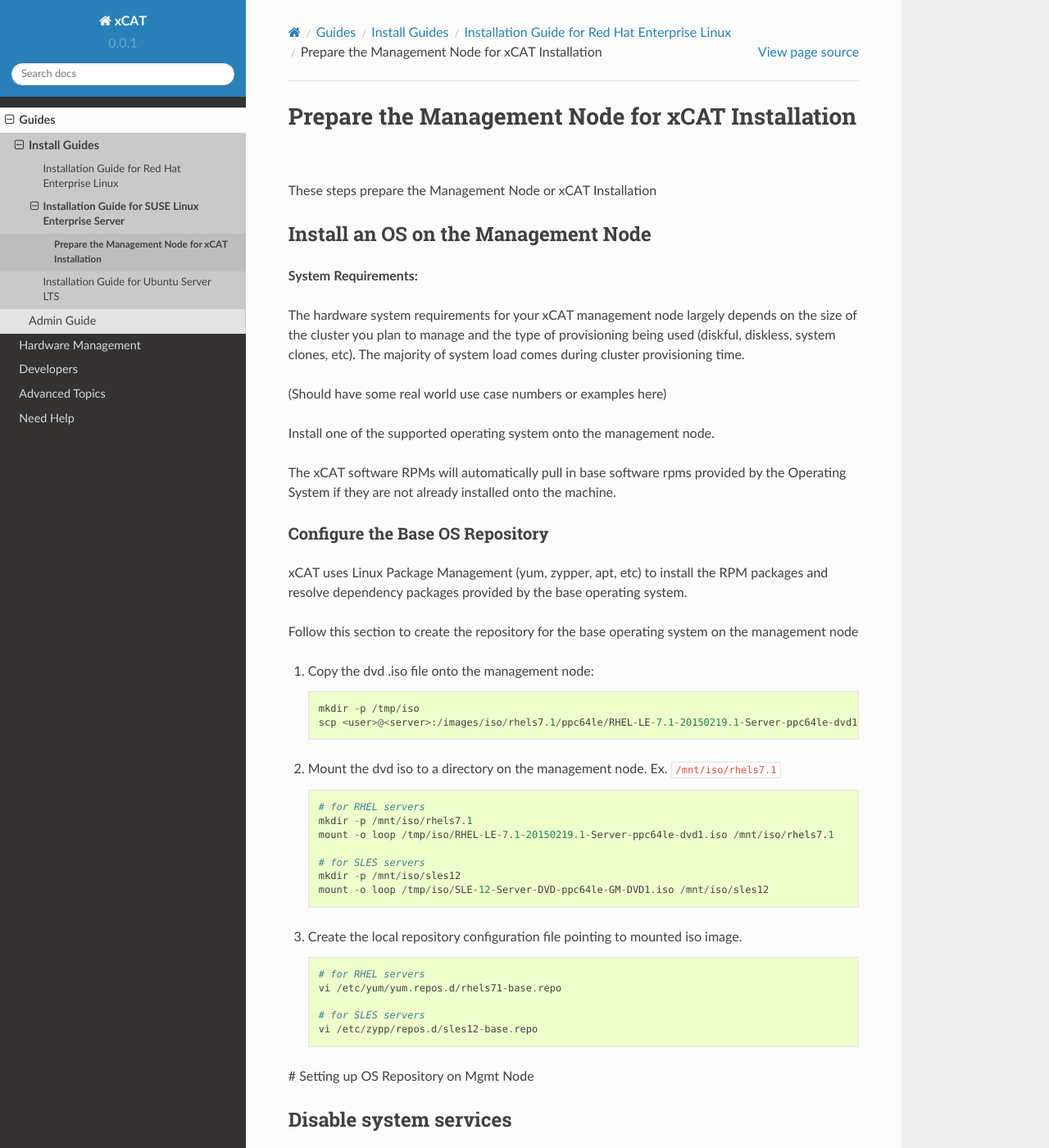
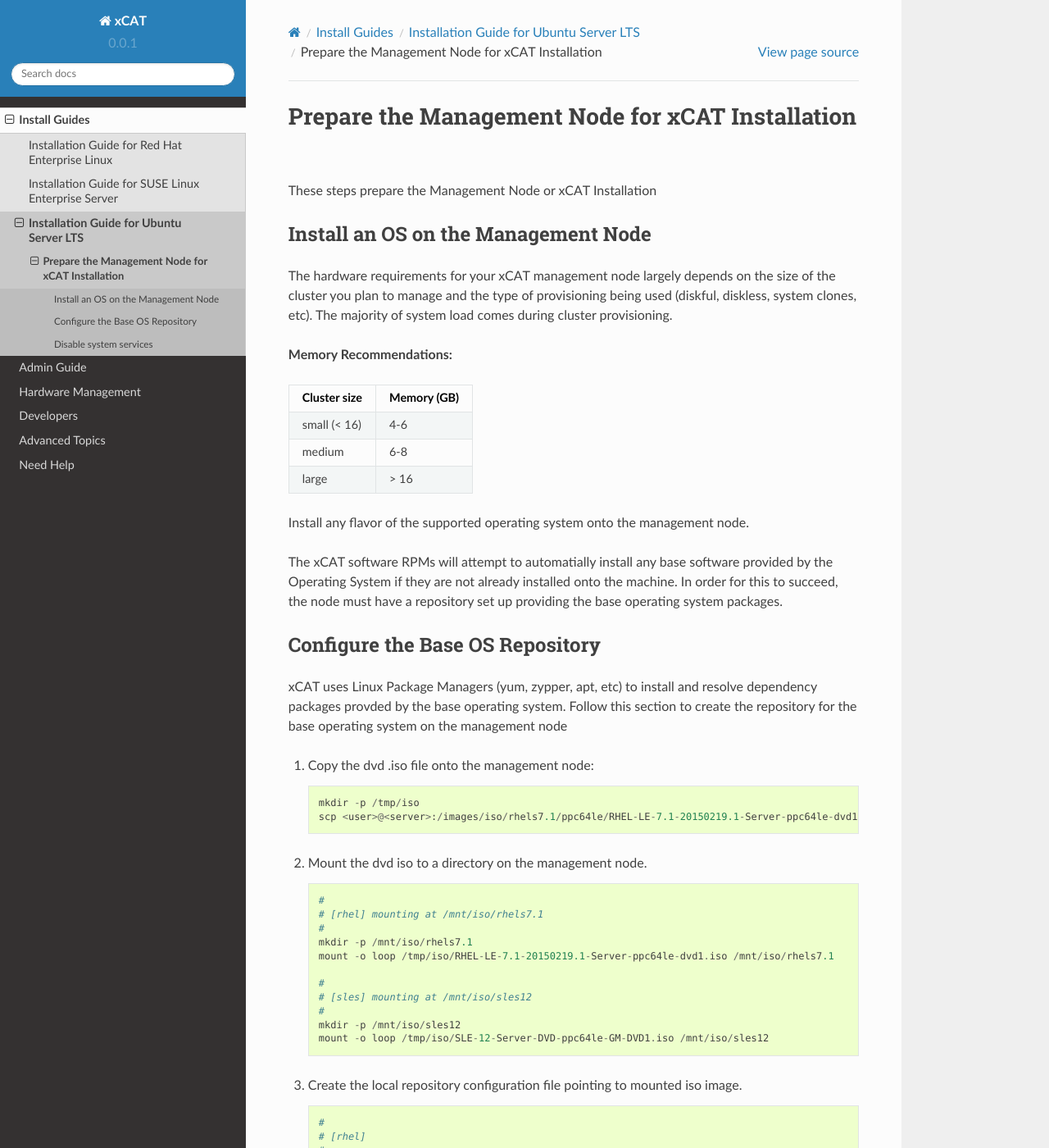
Before and after one commit to junxiawang/xcat-doc, a Sphinx documentation site: the page built from source/guides/install-guides/common/prepare_mgmt_node.rst, in a window 1280 px wide and 1400 px high. Shown: the whole window at 82% size. Built offline with Sphinx 7.4.7 and the Read the Docs theme 2.0.0, drawn with Linux system fonts in a browser that asks for light colours; pages that are not in the unit, such as notebooks, are missing from menus; some of the changed text lies outside the part shown.

Commit message:
Large refactor of the documentation files to instroduce install guides
The install guides is trying to describe the install process for the various
flavors of linux and look into the use of includes for common documentation

```diff
--- a/source/guides/index.rst
+++ /dev/null
@@ -1,8 +0,0 @@
-Guides
-======
-
-.. toctree::
-   :maxdepth: 2
-
-   install-guides/index
-   user-guides/index
--- a/source/guides/install-guides/common/prepare_mgmt_node.rst
+++ b/source/guides/install-guides/common/prepare_mgmt_node.rst
@@ -6,44 +6,58 @@
 Install an OS on the Management Node
 ------------------------------------
 
-**System Requirements:**
+The hardware requirements for your xCAT management node largely depends on the size of the cluster you plan to manage and the type of provisioning being used (diskful, diskless, system clones, etc).  The majority of system load comes during cluster provisioning.
 
-The hardware system requirements for your xCAT management node largely depends on the size of the cluster you plan to manage and the type of provisioning being used (diskful, diskless, system clones, etc).  The majority of system load comes during cluster provisioning time.
+**Memory Recommendations:**
 
-(Should have some real world use case numbers or examples here)
++--------------+-------------+
+| Cluster size | Memory (GB) |
++==============+=============+
+| small (< 16) | 4-6         |
++--------------+-------------+
+| medium       | 6-8         |
++--------------+-------------+
+| large        | > 16        |
++--------------+-------------+
 
-Install one of the supported operating system onto the management node.
+Install any flavor of the supported operating system onto the management node.
 
-The xCAT software RPMs will automatically pull in base software rpms provided by the Operating System if they are not already installed onto the machine.
+The xCAT software RPMs will attempt to automatially install any base software provided by the Operating System if they are not already installed onto the machine.  In order for this to succeed, the node must have a repository set up providing the base operating system packages.
 
 Configure the Base OS Repository
-^^^^^^^^^^^^^^^^^^^^^^^^^^^^^^^^
+--------------------------------
 
-xCAT uses Linux Package Management (yum, zypper, apt, etc) to install the RPM packages and resolve dependency packages provided by the base operating system.
-
-Follow this section to create the repository for the base operating system on the management node
+xCAT uses Linux Package Managers (yum, zypper, apt, etc) to install and resolve dependency packages provded by the base operating system.  Follow this section to create the repository for the base operating system on the management node
 
 #. Copy the dvd .iso file onto the management node: ::
 
      mkdir -p /tmp/iso
      scp <user>@<server>:/images/iso/rhels7.1/ppc64le/RHEL-LE-7.1-20150219.1-Server-ppc64le-dvd1.iso /tmp/iso
 
-#. Mount the dvd iso to a directory on the management node.  Ex. ``/mnt/iso/rhels7.1`` ::
+#. Mount the dvd iso to a directory on the management node.  ::
 
-     # for RHEL servers
+     #
+     # [rhel] mounting at /mnt/iso/rhels7.1
+     #
      mkdir -p /mnt/iso/rhels7.1
      mount -o loop /tmp/iso/RHEL-LE-7.1-20150219.1-Server-ppc64le-dvd1.iso /mnt/iso/rhels7.1
 
-     # for SLES servers
+     #
+     # [sles] mounting at /mnt/iso/sles12
+     #
      mkdir -p /mnt/iso/sles12
      mount -o loop /tmp/iso/SLE-12-Server-DVD-ppc64le-GM-DVD1.iso /mnt/iso/sles12
 
 #. Create the local repository configuration file pointing to mounted iso image. ::
 
-     # for RHEL servers
+     #
+     # [rhel]
+     #
      vi /etc/yum/yum.repos.d/rhels71-base.repo
 
-     # for SLES servers
+     #
+     # [sles]
+     #
      vi /etc/zypp/repos.d/sles12-base.repo
 
 
@@ -52,6 +66,10 @@
 
 Disable system services
 -----------------------
+
+Disable the Firewall
+
+
 * Set up Network
 * Configure Network Interface Cards (NICs)
 * Install the Management Node OS
--- /dev/null
+++ b/source/guides/install-guides/yum/configure_xcat.rst
@@ -0,0 +1,2 @@
+Configure xCAT
+==============
--- a/source/guides/install-guides/yum/index.rst
+++ b/source/guides/install-guides/yum/index.rst
@@ -6,4 +6,6 @@
 .. toctree::
    :maxdepth: 2
 
-   ../common/prepare_mgmt_node
+   prepare_mgmt_node
+   install_xcat
+   configure_xcat
--- a/source/guides/install-guides/zypper/index.rst
+++ b/source/guides/install-guides/zypper/index.rst
@@ -3,9 +3,9 @@
 
 For the list of currently supported SLES operating systems, see :ref:`sles-os-support-label`.
 
-
-
 .. toctree::
    :maxdepth: 2
 
-   ../common/prepare_mgmt_node
+   prepare_mgmt_node
+   install_xcat
+   configure_xcat
--- a/source/guides/user-guides/index.rst
+++ b/source/guides/user-guides/index.rst
@@ -3,3 +3,5 @@
 
 .. toctree::
    :maxdepth: 1
+
+   large_clusters.rst
--- a/source/index.rst
+++ b/source/index.rst
@@ -20,7 +20,8 @@
 .. toctree::
    :maxdepth: 2
 
-   guides/index
+   guides/install-guides/index
+   guides/user-guides/index
    hw_mgmt/index
    developers/index
    advanced/index
```
Also changed, not shown: source/guides/install-guides/common/install_guide.rst (added, +20 -0 lines), source/guides/install-guides/yum/install_xcat.rst (added, +129 -0 lines), source/guides/install-guides/yum/prepare_mgmt_node.rst (added, +30 -0 lines), source/guides/install-guides/yum/yum_common.rst (added, +45 -0 lines).
